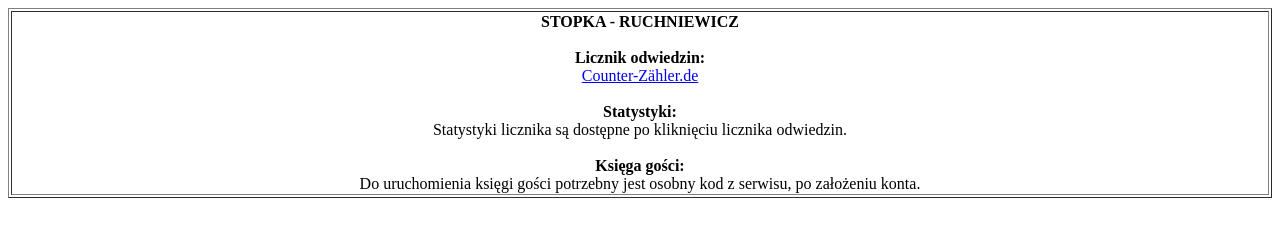
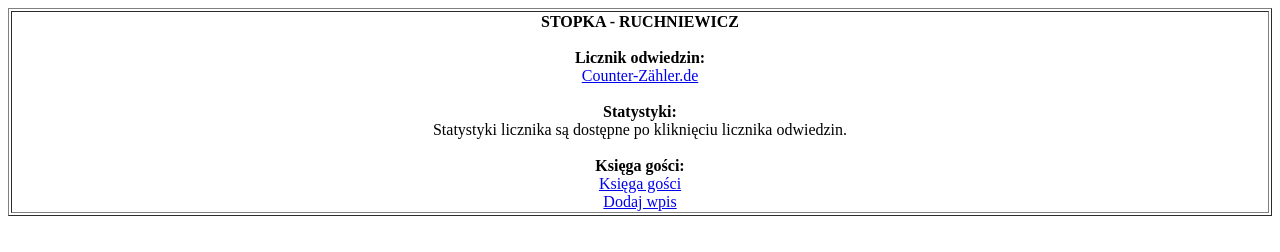
Before and after one commit to Dominik1447/index.html_4, a plain HTML site: page stopka_ruchniewicz.html in a window 1280 px wide. Drawn offline with Linux system fonts and the light colour scheme.

Commit message:
Dodaj księgę gości Free4u do stopki

```diff
--- a/stopka_ruchniewicz.html
+++ b/stopka_ruchniewicz.html
@@ -21,7 +21,10 @@ Statystyki licznika są dostępne po kliknięciu licznika odwiedzin.
 <br><br>
 
 <b>Księga gości:</b><br>
-Do uruchomienia księgi gości potrzebny jest osobny kod z serwisu, po założeniu konta.
+<a href="https://free4u.pl/wyswietl_ksiege.php?id_ksiegi=7755" onclick="window.open(this.href,'_blank');return false;">Księga gości</a>
+<br>
+<a href="https://free4u.pl/dodaj_wpis.php?id_ksiegi=7755" onclick="window.open(this.href,'_blank');return false;">Dodaj wpis</a>
+
 </td>
 </tr>
 </table>
```
